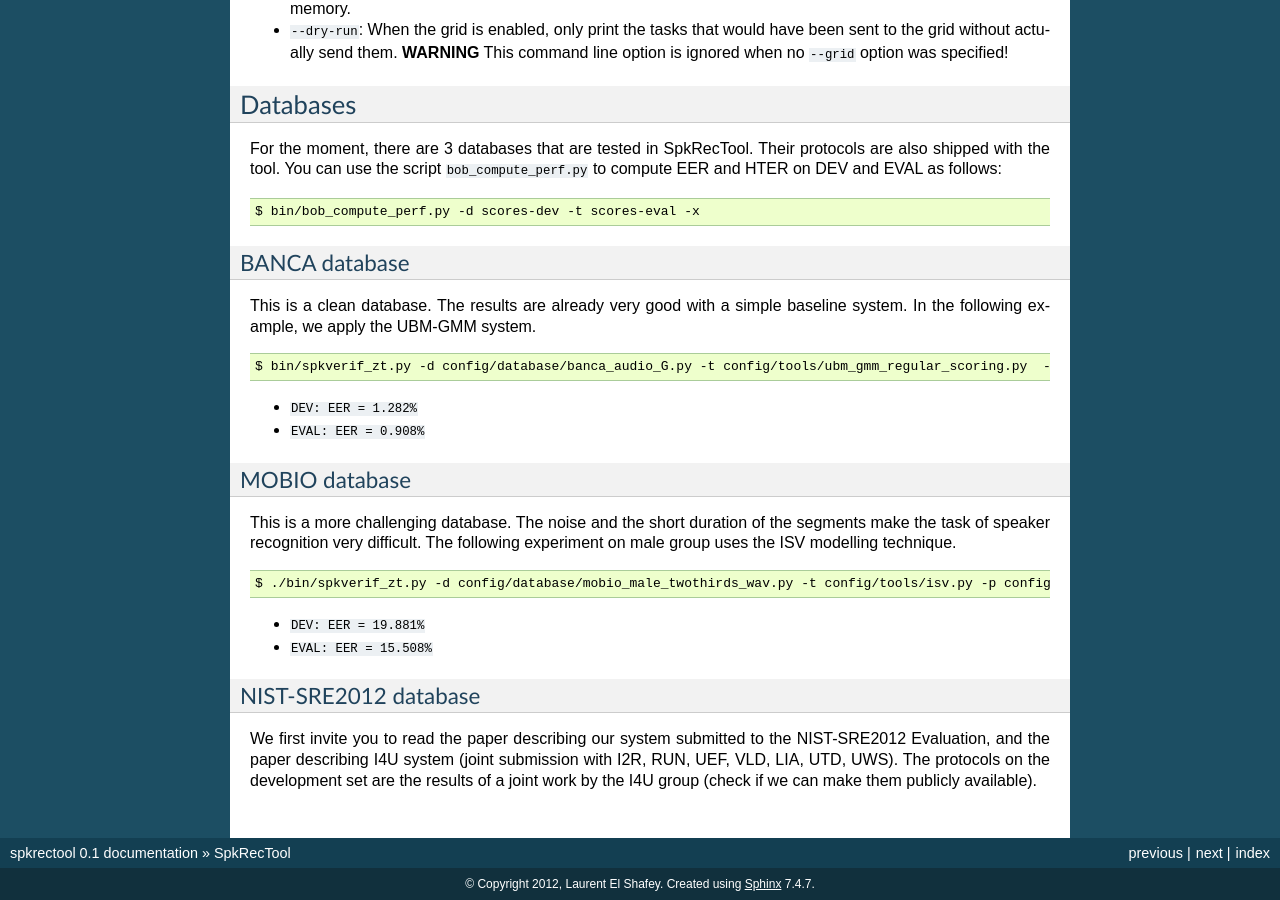
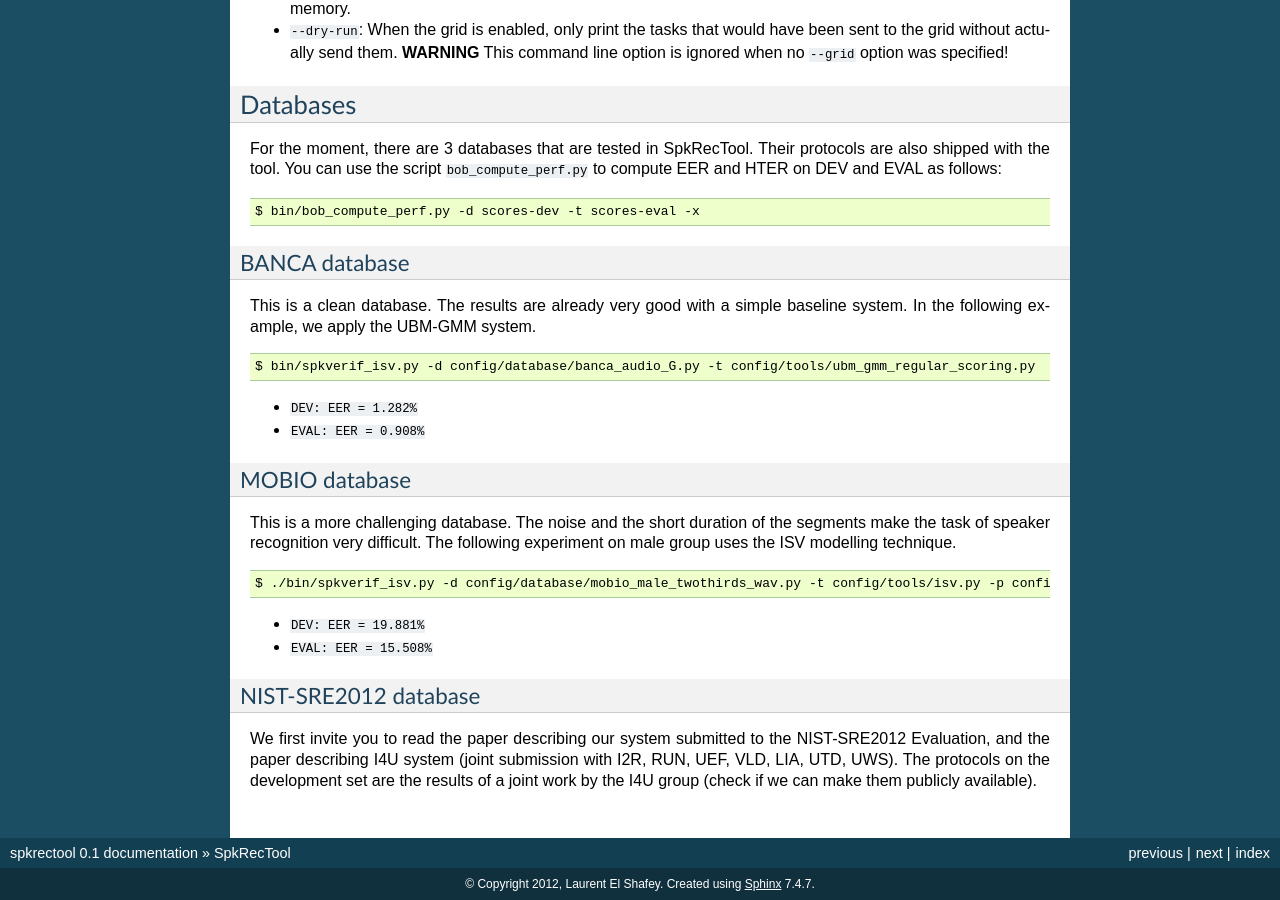
Before and after one commit to y13423685271h/tiagofrepereira2012m, a Sphinx documentation site: the page built from docs/manual.rst, in a window 1280 px wide and 900 px high, scrolled down 3898 px. Built offline with Sphinx 7.4.7, drawn with Linux system fonts in a browser that asks for light colours.

Commit message:
minor changes in the manual

```diff
--- a/docs/manual.rst
+++ b/docs/manual.rst
@@ -207,7 +207,7 @@
 
 .. code-block:: sh
 
-  $ bin/spkverif_zt.py -d config/database/banca_audio_G.py -t config/tools/ubm_gmm_regular_scoring.py  -p config/preprocessing/mfcc_60.py -z
+  $ bin/spkverif_isv.py -d config/database/banca_audio_G.py -t config/tools/ubm_gmm_regular_scoring.py  -p config/preprocessing/mfcc_60.py -z
 
 
 * ``DEV: EER = 1.282%``
@@ -220,7 +220,7 @@
 
 .. code-block:: sh
 
-  $ ./bin/spkverif_zt.py -d config/database/mobio_male_twothirds_wav.py -t config/tools/isv.py -p config/preprocessing/mfcc_60.py
+  $ ./bin/spkverif_isv.py -d config/database/mobio_male_twothirds_wav.py -t config/tools/isv.py -p config/preprocessing/mfcc_60.py
 
 
 * ``DEV: EER = 19.881%``
```
